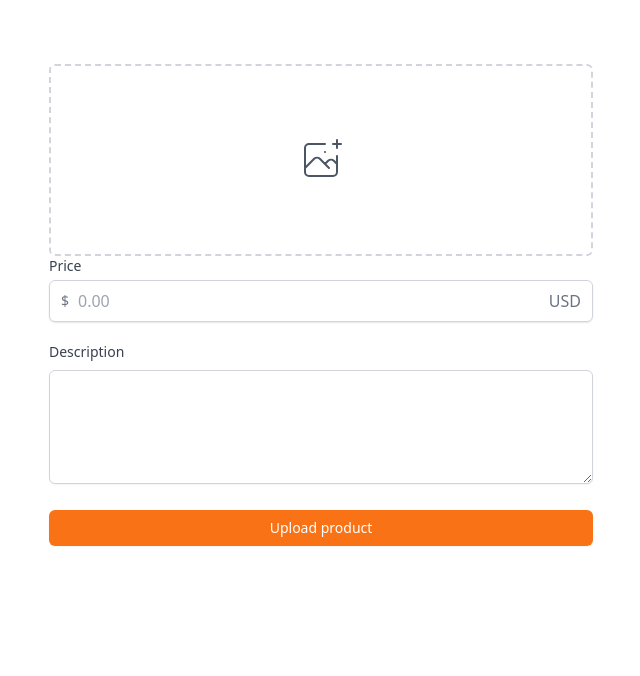
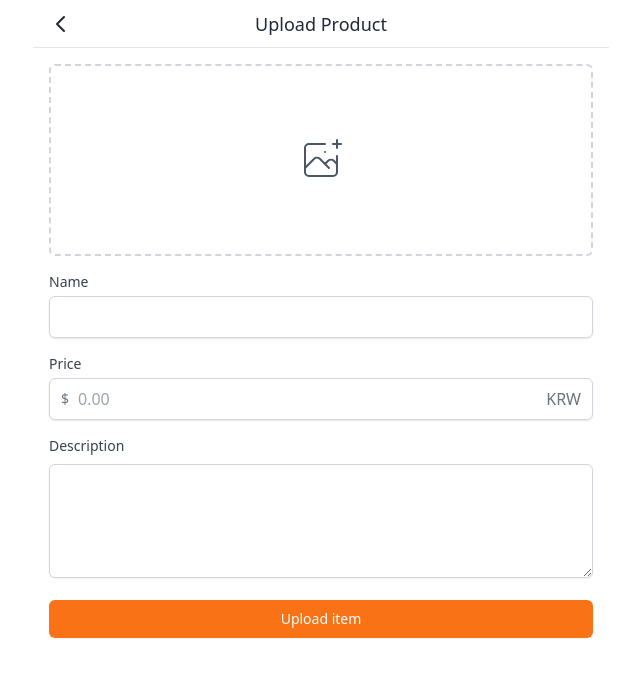
Before and after one commit to eenooy/carrot-market, a Next.js app: page /items/upload in a window 1280 px wide. Shown: the top 676 px of the page, without its empty margins (319-959 px from the left). Built offline with nearby package versions, Linux system fonts and the light colour scheme.

Commit message:
modify: 아이템페이지 컴포넌트화

```diff
--- a/pages/items/[id].tsx
+++ b/pages/items/[id].tsx
@@ -1,10 +1,11 @@
 import type { NextPage } from "next";
+import Button from "../../components/button";
 import Layout from "../../components/layout";
 
 const ItemDetail: NextPage = () => {
     return (
         <Layout canGoBack>
-            <div className="px-4 py-10">
+            <div className="px-4  py-4">
                 <div className="mb-8">
                     <div className="h-96 bg-slate-300" />
                     <div className="flex cursor-pointer py-3 border-t border-b items-center space-x-3">
@@ -30,9 +31,7 @@ const ItemDetail: NextPage = () => {
                             the first motherfucker to get shot. You understand?
                         </p>
                         <div className="flex items-center justify-between space-x-2">
-                            <button className="flex-1 bg-orange-500 text-white py-3 rounded-md focus:outline-none focus:ring-2 focus:ring-offset-2 font-medium hover:bg-orange-600 focus:ring-orange-500 ">
-                                Talk to seller
-                            </button>
+                            <Button large text="Talk to seller" />
                             <button className="p-3 rounded-md flex items-center justify-center text-gray-400 hover:bg-gray-100 hover:text-gray-500">
                                 <svg
                                     className="h-6 w-6 "
--- a/pages/items/upload.tsx
+++ b/pages/items/upload.tsx
@@ -1,10 +1,15 @@
-import type { NextPage } from 'next'
+import type { NextPage } from "next";
+import Button from "../../components/button";
+import Input from "../../components/input";
+import Layout from "../../components/layout";
+import TextArea from "../../components/textarea";
 
 const Upload: NextPage = () => {
     return (
-        <div className='px-4 py-16'>
+        <Layout canGoBack title="Upload Product">
+            <form className="p-4 space-y-4">
                 <div>
-                <label className='w-full cursor-pointer text-gray-600 hover:border-orange-500 hover:text-orange-500 flex items-center justify-center border-2 border-dashed border-gray-300 py-6 h-48 rounded-md'>
+                    <label className="w-full cursor-pointer text-gray-600 hover:border-orange-500 hover:text-orange-500 flex items-center justify-center border-2 border-dashed border-gray-300 h-48 rounded-md">
                         <svg
                             className="h-12 w-12"
                             stroke="currentColor"
@@ -19,31 +24,23 @@ const Upload: NextPage = () => {
                                 strokeLinejoin="round"
                             />
                         </svg>
-
-                    <input className='hidden' type="file" />
+                        <input className="hidden" type="file" />
                     </label>
                 </div>
-            <div className='mb-5'>
-                <label className="mb-1 block text-sm font-medium text-gray-700" htmlFor='price'>Price</label>
-                <div className='rounded-md relative flex items-center shadow-sm'>
-                    <div className='absolute left-0 pointer-events-none pl-3 flex items-center justify-center'>
-                        <span className='text-gray-500 text-sm'>$</span>
-                    </div>
-                    <input id='price' className="appearance-none pl-7 w-full px-3 py-2 border border-gray-300 rounded-md shadow-sm placeholder-gray-400 focus:outline-none focus:ring-orange-500 focus:border-orange-500" type="text" placeholder="0.00" />
-                    <div className='absolute right-0 pointer-events-none pr-3 flex items-center'>
-                        <span className='text-gray-500'>USD</span>
-                    </div>
-                </div>
-            </div>
-            <div>
-                <label className="mb-1 block text-sm font-medium text-gray-700">Description</label>
-                <textarea
-                    className='mt-1 shadow-sm w-full focus:right-2 focus:ring-orange-500 rounded-md border-gray-300 focus:border-orange-500'
-                    rows={4} />
-            </div>
-            <button className="mt-5 w-full bg-orange-500 hover:bg-orange-600 text-white py-2 px-4 border-transparent rounded-md shadow-sm text-sm font-medium focus:ring-2 focus:ring-offset-2 focus:ring-orange-500 focus:outline-none">Upload product</button>
-        </div>
+                <Input required label="Name" name="name" type="text" />
+                <Input
+                    required
+                    label="Price"
+                    placeholder="0.00"
+                    name="price"
+                    type="text"
+                    kind="price"
+                />
+                <TextArea name="description" label="Description" />
+                <Button text="Upload item" />
+            </form>
+        </Layout>
     );
-}
+};
 
-export default Upload
+export default Upload;
```
Lines whose indentation alone changed are shown as unchanged.
